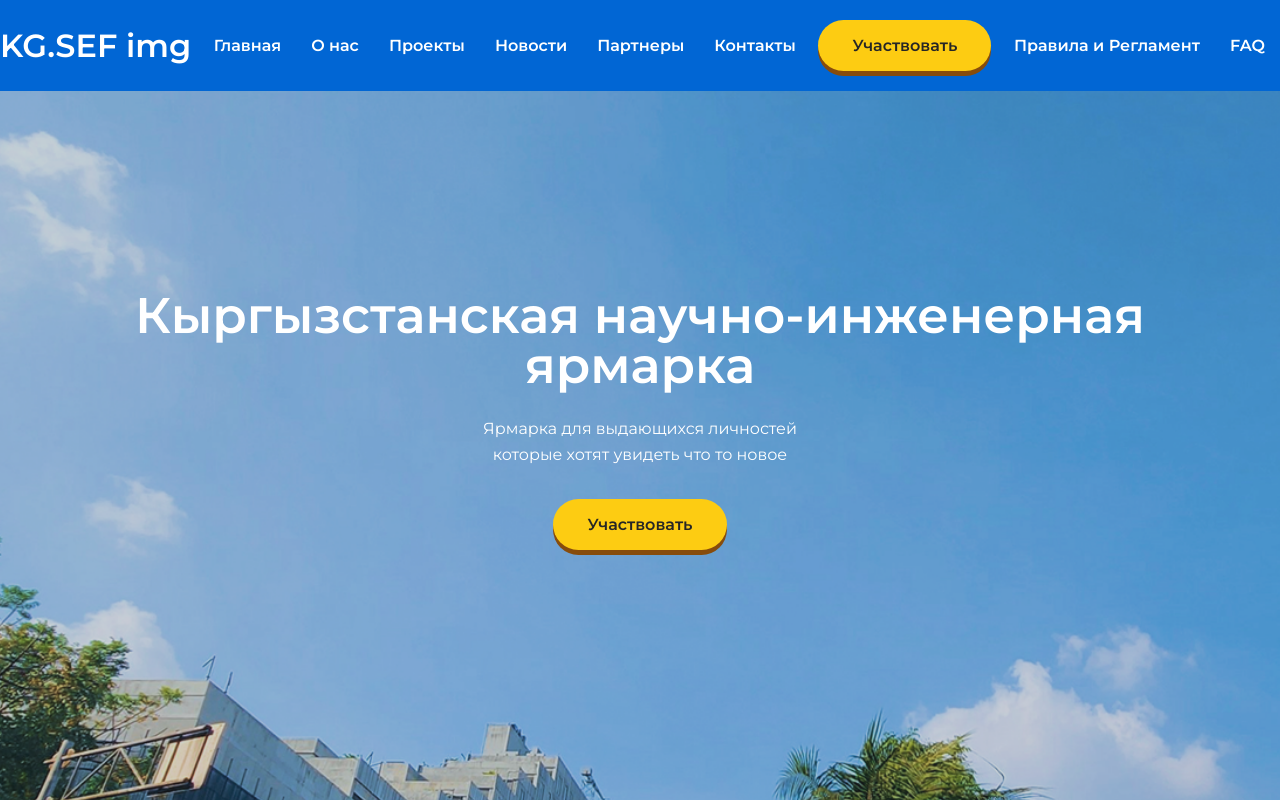
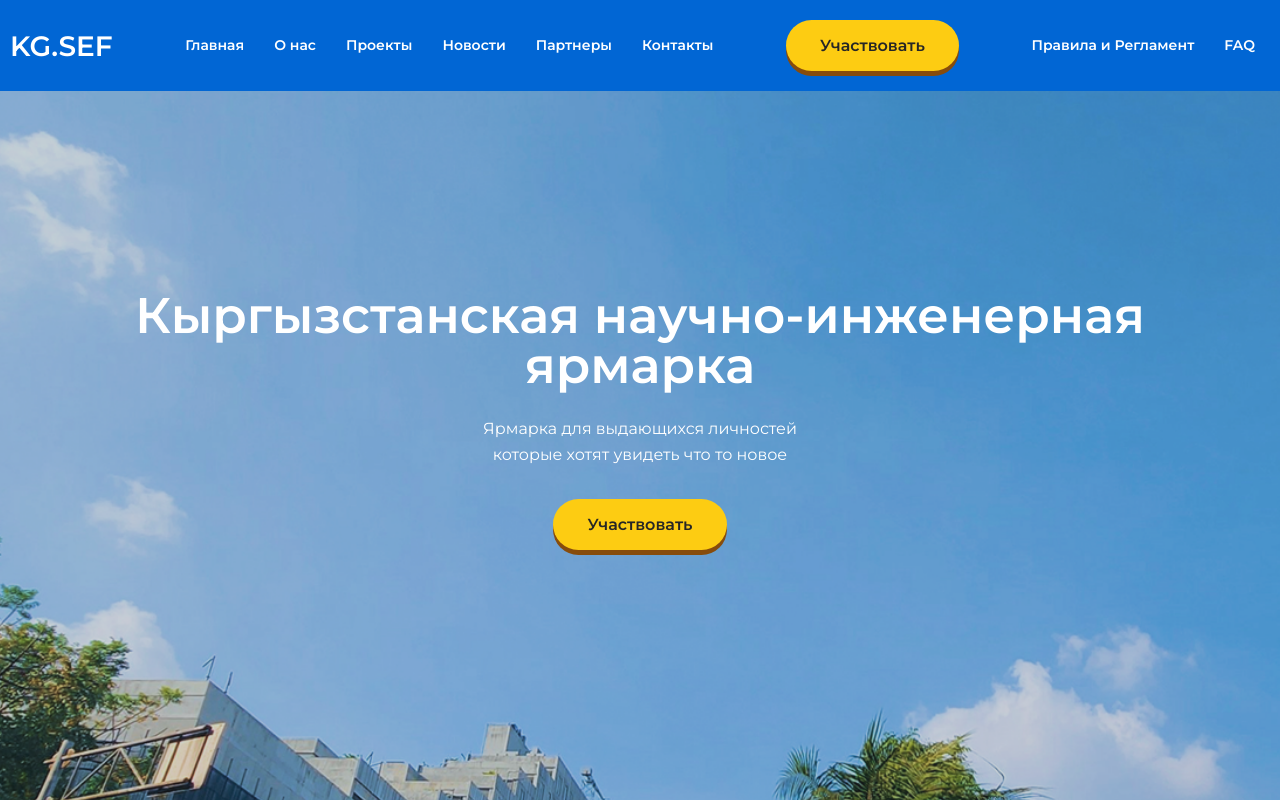
Before and after one commit to Scr00b1e/kg.sef, a React (Vite) app: page / in a window 1280 px wide. Shown: the top 800 px of the page. Built offline with nearby package versions, Linux system fonts and the light colour scheme.

Commit message:
responsive styles for header

```diff
--- a/src/components/Header.jsx
+++ b/src/components/Header.jsx
@@ -4,8 +4,8 @@ const Header = () => {
     return (
         <div className='header'>
             <div className='container'>
-                <div className='header_content'>
-                    <h1>KG.SEF img</h1>
+                <div className='header_inner'>
+                    <h1>KG.SEF</h1>
                     <ul className='header_content'>
                         <li>Главная</li>
                         <li>О нас</li>
--- a/src/styles/header.scss
+++ b/src/styles/header.scss
@@ -1,3 +1,7 @@
+$small: 768px;
+$medium: 1144px;
+$large: 1366px;
+
 .header {
     position: sticky;
     top: 0;
@@ -11,6 +15,18 @@
     padding: 20px 0;
     background-color: #0166D4;
 
+    &_inner {
+        display: flex;
+        justify-content: space-between;
+        align-items: center;
+
+        button {
+            @media (max-width: $medium) {
+                display: none;
+            }
+        }
+    }
+
     &_content {
         display: flex;
         justify-content: space-between;
@@ -22,6 +38,27 @@
             font-size: 16px;
             line-height: 160%;
             letter-spacing: 0%;
+
+            @media (max-width: 1320px) {
+                font-size: 14px;
+            }
+        }
+
+        @media (max-width: $medium) {
+            display: none;
         }
     }
+
+    @media (max-width: $large) {
+        padding: 20px;
+    }
+
+    @media (max-width: 1320px) {
+        font-size: 14px;
+        padding: 20px 10px;
+    }
+
+    @media (max-width: $medium) {
+        padding: 10px;
+    }
 }
```
